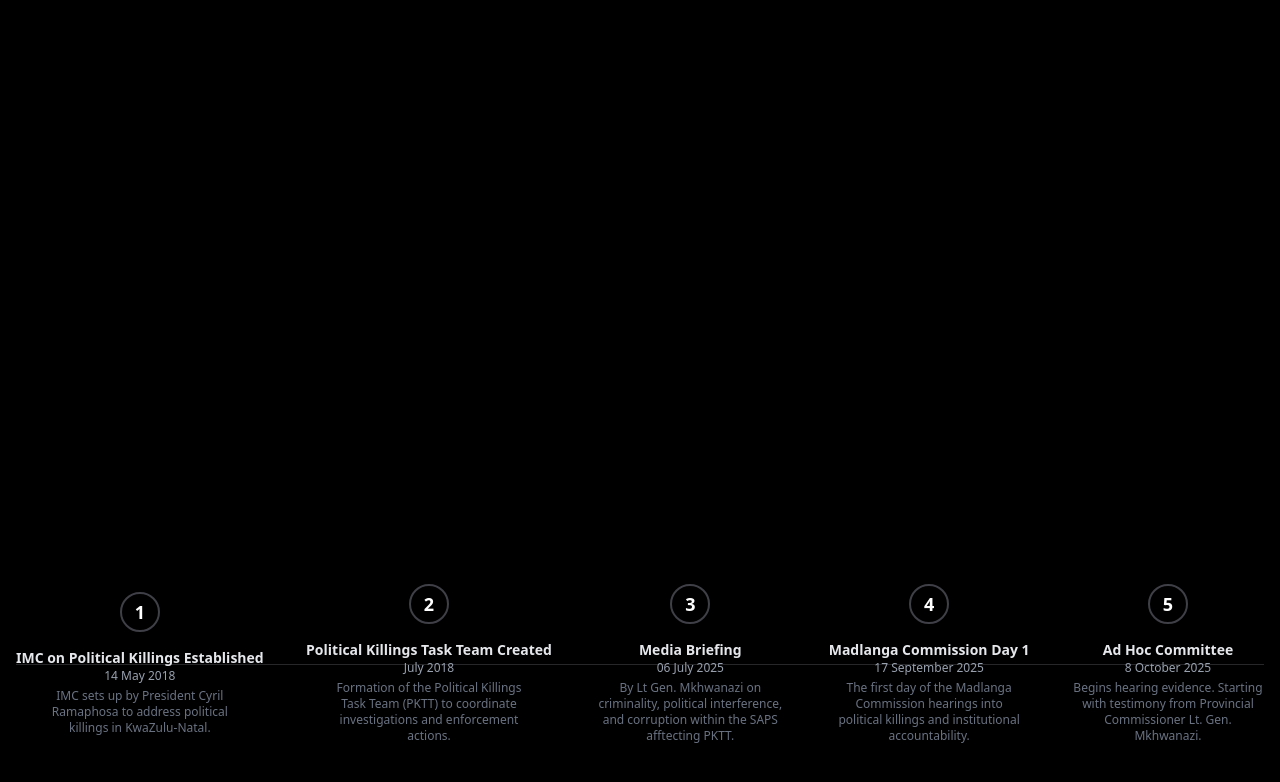
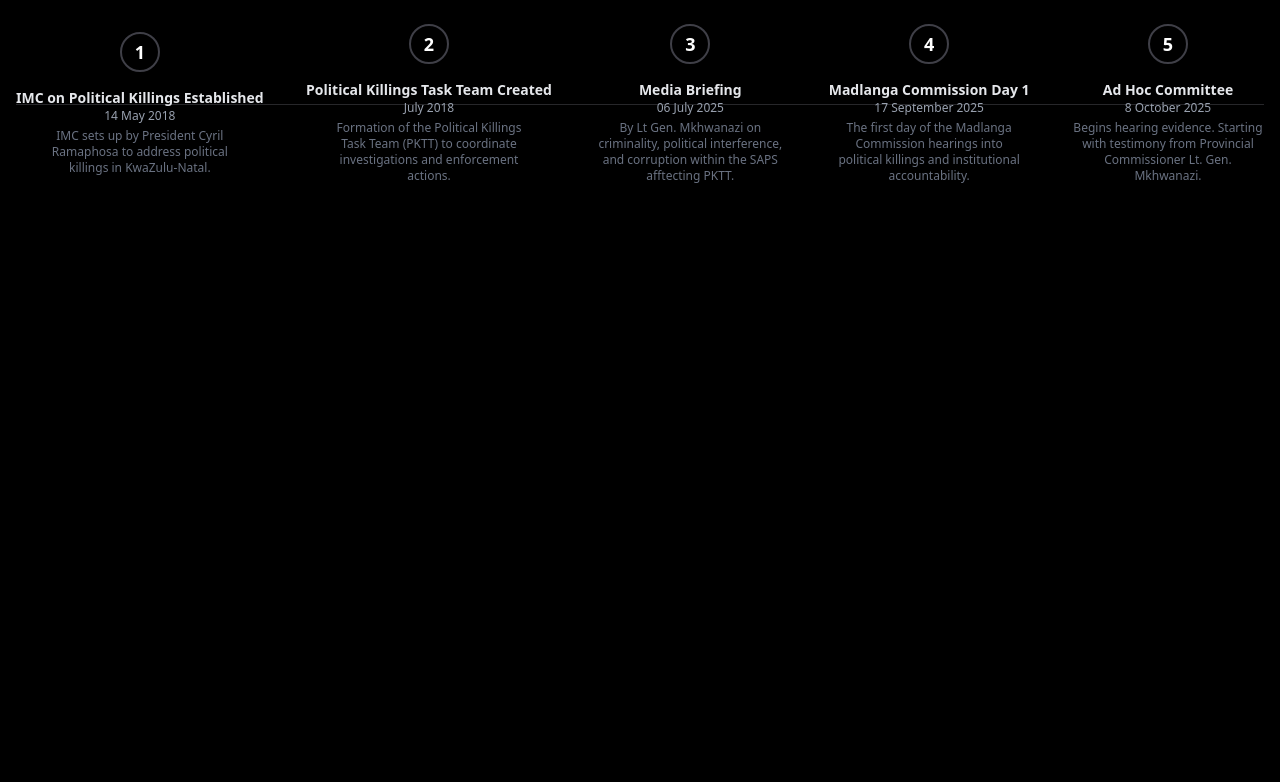
Before and after one commit to makeda-lelozwi/CorruptionTracker-FrontEnd, a React (Vite) app: page / in a window 1280 px wide. Shown: the top 782 px of the page. Built offline with nearby package versions, Linux system fonts and the light colour scheme.

Commit message:
Timeline Styling

```diff
--- a/src/components/Timeline.jsx
+++ b/src/components/Timeline.jsx
@@ -39,7 +39,7 @@ export default function Timeline() {
   ];
 
   return (
-    <div className="min-h-screen flex items-end justify-center px-4 py-14">
+    <div className="flex items-end justify-center px-4 py-6">
       <div className="w-full max-w-9xl ">
         <div className="flex justify-between items-center relative">
           {/* horizontal line */}
@@ -54,7 +54,7 @@ export default function Timeline() {
                 {step.title}
               </h3>
               <p className="text-xs text-gray-400">{step.date}</p>
-              <p className="text-xs text-gray-500 mt-1 max-w-[12rem]">{step.description}</p>
+              <p className="text-xs text-gray-500 mt-1 max-w-48">{step.description}</p>
             </div>
           ))}
         </div>
```
